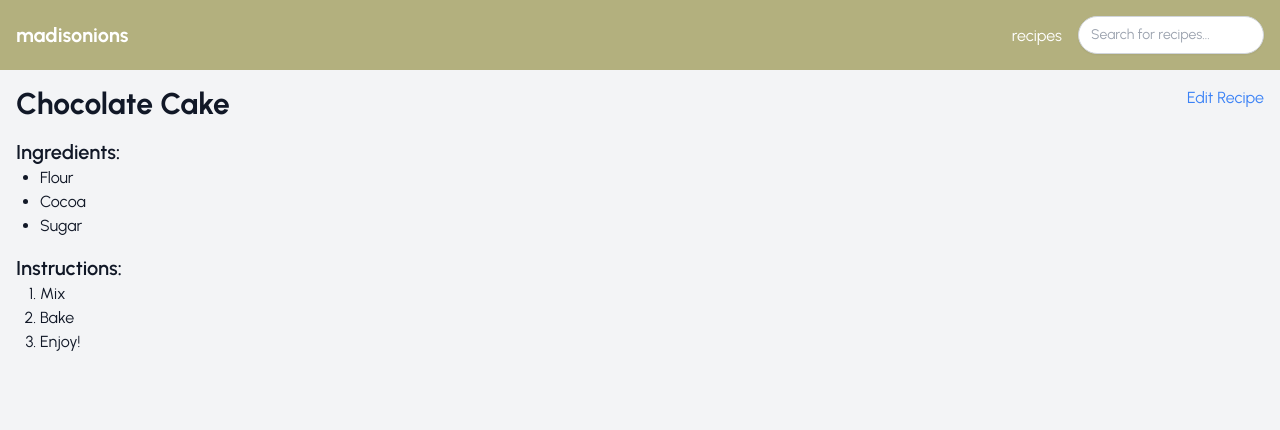
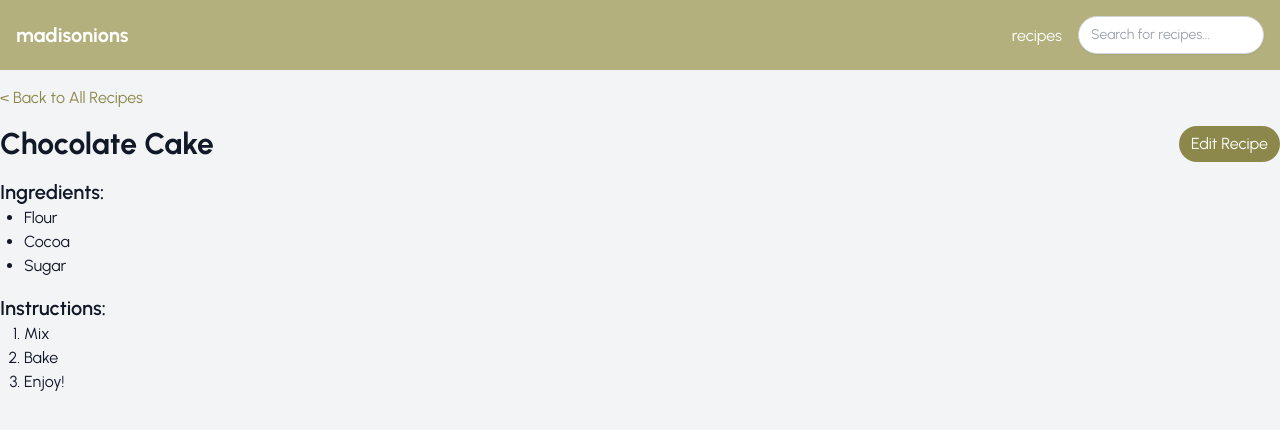
Before and after one commit to haleyalee/recipes, a Next.js app: page /recipes/chocolate-cake in a window 1280 px wide. Shown: the top 430 px of the page. Built offline with nearby package versions, Linux system fonts and the light colour scheme.

Commit message:
add back button and confirmation modal

```diff
--- a/src/app/layout.tsx
+++ b/src/app/layout.tsx
@@ -24,7 +24,7 @@ export default function RootLayout({
         <header className="bg-green text-white p-4">
           <div className="container mx-auto flex flex-row items-center justify-between">
             <h1 className="text-xl font-bold align-middle hover:scale-105"><a href="/">madisonions</a></h1>
-            <div className="flex flex-row items-center gap-4">
+            <div className="flex flex-col items-end gap-2 md:flex-row md:items-center md:gap-4">
               <nav>
                 <ul className="flex gap-4">
                   <li><a href="/recipes" className="hover:underline align-middle">recipes</a></li>
@@ -34,7 +34,7 @@ export default function RootLayout({
             </div>
           </div>
         </header>
-        <main className="container mx-auto p-4">{children}</main>
+        <main className="container mx-auto p-4 md:px-0">{children}</main>
       </body>
     </html>
   );
--- a/src/app/recipes/[id]/page.tsx
+++ b/src/app/recipes/[id]/page.tsx
@@ -1,3 +1,4 @@
+import BackButton from "@/src/components/BackButton";
 import { recipeData } from "@/src/lib/placeholder-data";
 import Link from "next/link";
 import { notFound } from "next/navigation";
@@ -6,15 +7,19 @@ export default async function RecipeDetailPage({ params }: { params: Promise<{ i
   const id = (await params).id;
   const recipe = recipeData[id];
 
-  if (!recipe) {
-    notFound();
-  }
+  if (!recipe) notFound();
 
   return (
     <div>
-      <div className="flex flex-row justify-between">
-        <h1 className="text-3xl font-bold mb-4">{recipe.name}</h1>
-        <Link href={`${id}/edit`} className="hover:underline text-blue-500">Edit Recipe</Link>
+      <BackButton content="Back to All Recipes" />
+      <div className="flex flex-row justify-between mb-4">
+        <h1 className="text-3xl font-bold">{recipe.name}</h1>
+        <Link
+          href={`${id}/edit`}
+          className="flex rounded-full px-3 text-white items-center bg-linkGreen hover:bg-hoverGreen hover:shadow-sm"
+        >
+          Edit Recipe
+        </Link>
       </div>
       <div>
         <h2 className="text-xl font-semibold">Ingredients:</h2>
--- a/src/app/recipes/page.tsx
+++ b/src/app/recipes/page.tsx
@@ -5,9 +5,14 @@ import Link from "next/link";
 export default function RecipeListPage() {
   return (
     <div>
-      <div className="flex flex-row justify-between">
-        <h1 className="text-2xl font-bold mb-4">All Recipes</h1>
-        <Link href="add-recipe" className="hover:underline text-blue-500">+ Recipe</Link>
+      <div className="flex flex-row justify-between mb-4">
+        <h1 className="text-2xl font-bold">All Recipes</h1>
+        <Link
+          href={`add-recipe`}
+          className="flex rounded-full px-3 text-white items-center bg-linkGreen hover:bg-hoverGreen hover:shadow-sm"
+        >
+          + Recipe
+        </Link>
       </div>
       <div className="grid grid-cols-1 md:grid-cols-2 lg:grid-cols-3 gap-4">
         {recipes.map((recipe) => (
--- /dev/null
+++ b/src/components/BackButton.tsx
@@ -0,0 +1,32 @@
+"use client";
+
+import { useState } from "react";
+import ConfirmationModal from "./ConfirmationModal";
+
+export default function BackButton({ content = "Back", confirm }: { content?: string, confirm?: boolean }) {
+  const [showModal, setShowModal] = useState(false);
+
+  const handleClick = (e: { preventDefault: () => void; }) => {
+    if (confirm) {
+      e.preventDefault();
+      setShowModal(true);
+    }
+  }
+
+  const closeModal = () => {
+    setShowModal(false);
+  }
+
+  return (
+    <>
+      <a
+        href="/recipes"
+        className="block hover:underline text-linkGreen mb-4"
+        onClick={handleClick}
+        >
+        {`< ${content}`}
+      </a>
+      <ConfirmationModal isOpen={showModal} onClose={closeModal} />
+    </>
+  );
+}
--- /dev/null
+++ b/src/components/ConfirmationModal.tsx
@@ -0,0 +1,74 @@
+"use client";
+
+import { useState, useEffect, useRef } from "react";
+import { useRouter } from "next/navigation";
+
+export default function ConfirmationModal({ isOpen, onClose }: { isOpen: boolean, onClose: ()=> void }) {
+  const [animate, setAnimate] = useState(false);
+  const modalRef = useRef<HTMLDivElement|null>(null);
+  const router = useRouter();
+
+  useEffect(() => {
+    if (isOpen) setAnimate(true);
+    else setAnimate(false);
+  }, [isOpen]);
+
+  useEffect(() => {
+    document.addEventListener('mousedown', handleClickOutside);
+    document.addEventListener('keydown', handleEscapeKey);
+
+    return () => {
+      document.removeEventListener('mousedown', handleClickOutside);
+      document.removeEventListener('keydown', handleEscapeKey);
+    };
+  }, []);
+
+  const handleClickOutside = (e: MouseEvent) => {
+    if (modalRef.current && !modalRef.current.contains(e.target as Node)) {
+      onClose();
+    }
+  };
+
+  const handleEscapeKey = (e: KeyboardEvent) => {
+    if (e.key === "Escape") {
+      onClose();
+    }
+  };
+
+  const handleGoBack = () => {
+    onClose();
+    router.back();
+  };
+
+  return (
+    isOpen ? (
+      <div
+        id="confirmation__modal"
+        className={`fixed inset-0 bg-black bg-opacity-50 flex items-center justify-center z-50 transition-opacity duration-500 ${animate ? 'opacity-100' : 'opacity-0'}`}
+      >
+        <div
+          ref={modalRef}
+          className={`absolute flex flex-col bg-gray-100 w-2/4 h-fit p-8 rounded-md items-center justify-center shadow-lg transition-transform duration-500 transform ${animate ? 'scale-100' : 'scale-95'}`}
+        >
+          <h2 className="text-lg mb-4">Your changes will not be saved. Are you sure you want to continue?</h2>
+          <div className="flex gap-4">
+            <button
+              id="go-back__btn"
+              className="bg-green text-white p-4 rounded-full hover:bg-hoverGreen hover:shadow-sm"
+              onClick={handleGoBack}
+            >
+              Yes, take me back
+            </button>
+            <button
+              id="cancel__btn"
+              className="text-linkGreen hover:underline"
+              onClick={onClose}
+            >
+              Cancel
+            </button>
+          </div>
+        </div>
+      </div>
+    ) : null
+  );
+}
--- a/src/components/RecipeCard.tsx
+++ b/src/components/RecipeCard.tsx
@@ -13,7 +13,7 @@ export default function RecipeCard({ recipe }: { recipe: Recipe }) {
       </div>
       <Link
         href={`/recipes/${path}`}
-        className="hover:underline text-blue-500"
+        className="hover:underline text-linkGreen"
       >
         View Recipe
       </Link>
--- a/src/components/RecipeForm.tsx
+++ b/src/components/RecipeForm.tsx
@@ -3,7 +3,7 @@
 import { useState } from "react";
 import { RecipeForm as RecipeFormProps } from "../lib/definitions";
 import { useRouter } from 'next/navigation';
-import Link from "next/link";
+import BackButton from "./BackButton";
 
 const delimiter = "\n";
 
@@ -24,7 +24,8 @@ export default function RecipeForm({
 
   const formText = {
     title: type === "edit" ? "Edit Recipe" : "Add a New Recipe",
-    submitBtn: type === "edit" ? "Edit Recipe" : "Add Recipe"
+    submitBtn: type === "edit" ? "Edit Recipe" : "Add Recipe",
+    backBtn: type === "edit" ? "Back to Recipe" : "Back to All Recipes"
   }
 
   const handleChange = (e: React.ChangeEvent<HTMLTextAreaElement | HTMLInputElement>) => {
@@ -62,8 +63,7 @@ export default function RecipeForm({
 
   return (
     <div>
-      {/* TODO: Add popup asking if you're sure you want to continue without saving */}
-      <Link href="/recipes" className="hover:underline text-blue-500">&lt; Back to All Recipes</Link>
+      <BackButton content={formText.backBtn} confirm />
       <h1 className="text-2xl font-bold my-4">{ formText.title }</h1>
       <form onSubmit={handleSubmit}>
         {/* Recipe name */}
--- a/src/components/SearchBar.tsx
+++ b/src/components/SearchBar.tsx
@@ -56,7 +56,6 @@ export default function SearchBar() {
     } else if (e.key === "Escape") {
       setHighlightIndex(-1);
       setSuggestions([]);
-      // setSearchQuery("");
     }
   };
 
```
